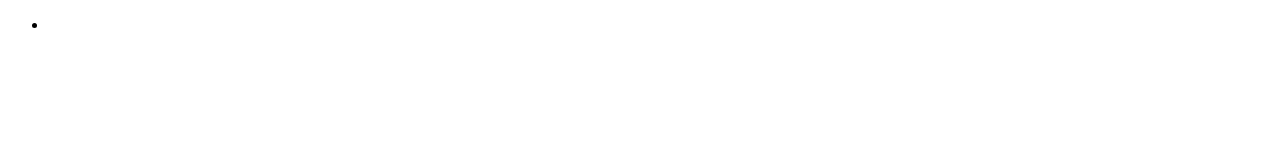
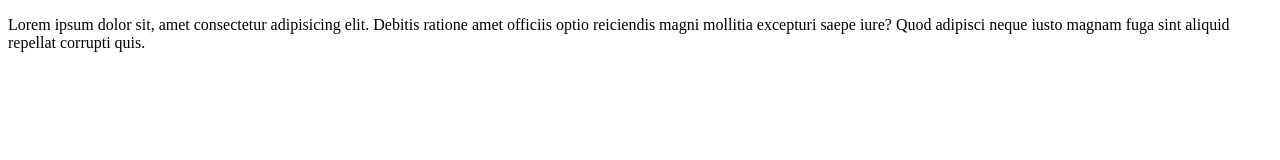
Before and after one commit to poltergeist143/html--project, a plain HTML site: page index.html in a window 1280 px wide. Drawn offline with Linux system fonts and the light colour scheme.

Commit message:
Add files via upload
create a paragraph with lorem

```diff
--- a/index.html
+++ b/index.html
@@ -6,8 +6,6 @@
   <title>Document</title>
 </head>
 <body>
-  <ul>
-    <li></li>
-  </ul>
+ <p>Lorem ipsum dolor sit, amet consectetur adipisicing elit. Debitis ratione amet officiis optio reiciendis magni mollitia excepturi saepe iure? Quod adipisci neque iusto magnam fuga sint aliquid repellat corrupti quis.</p>
 </body>
 </html>
```
